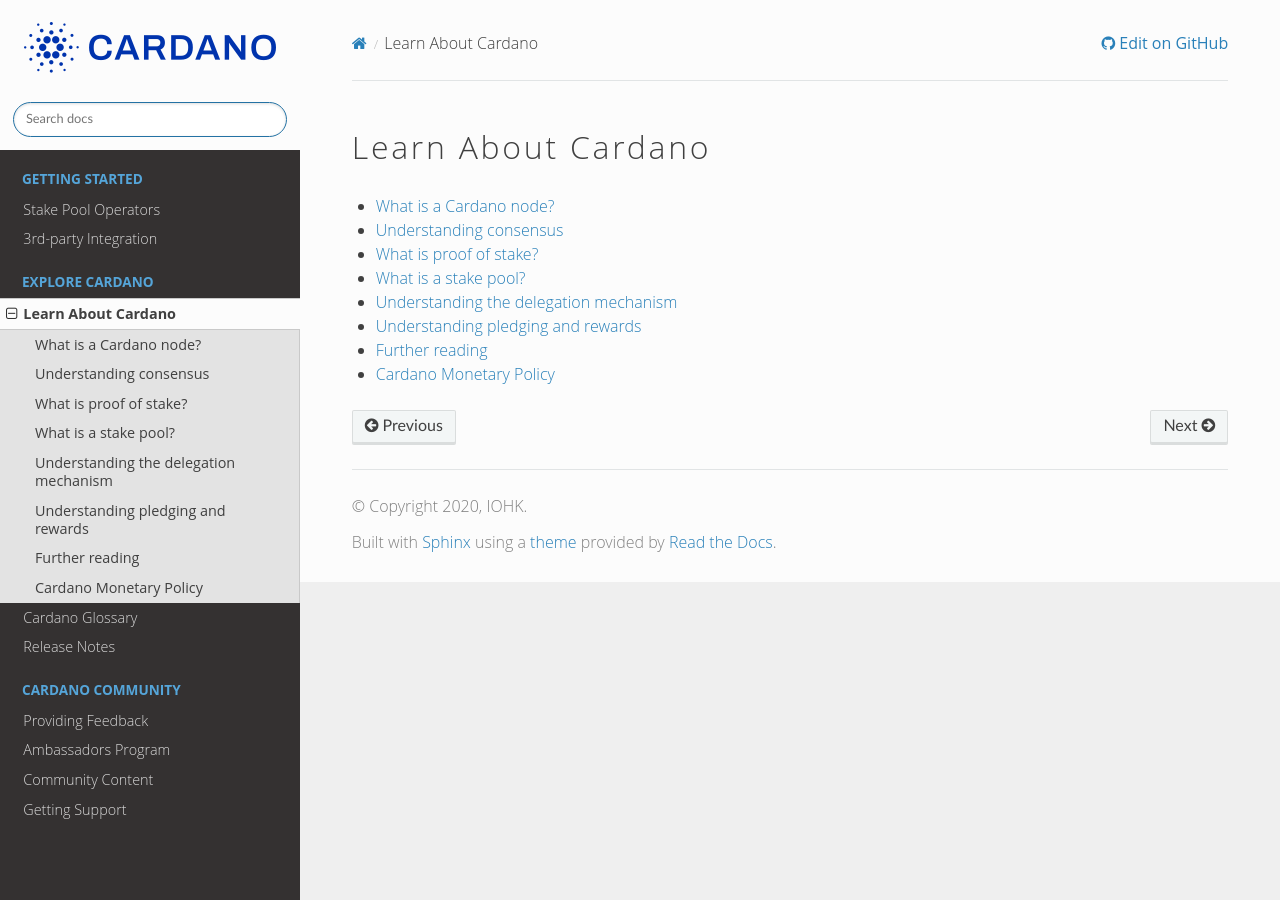
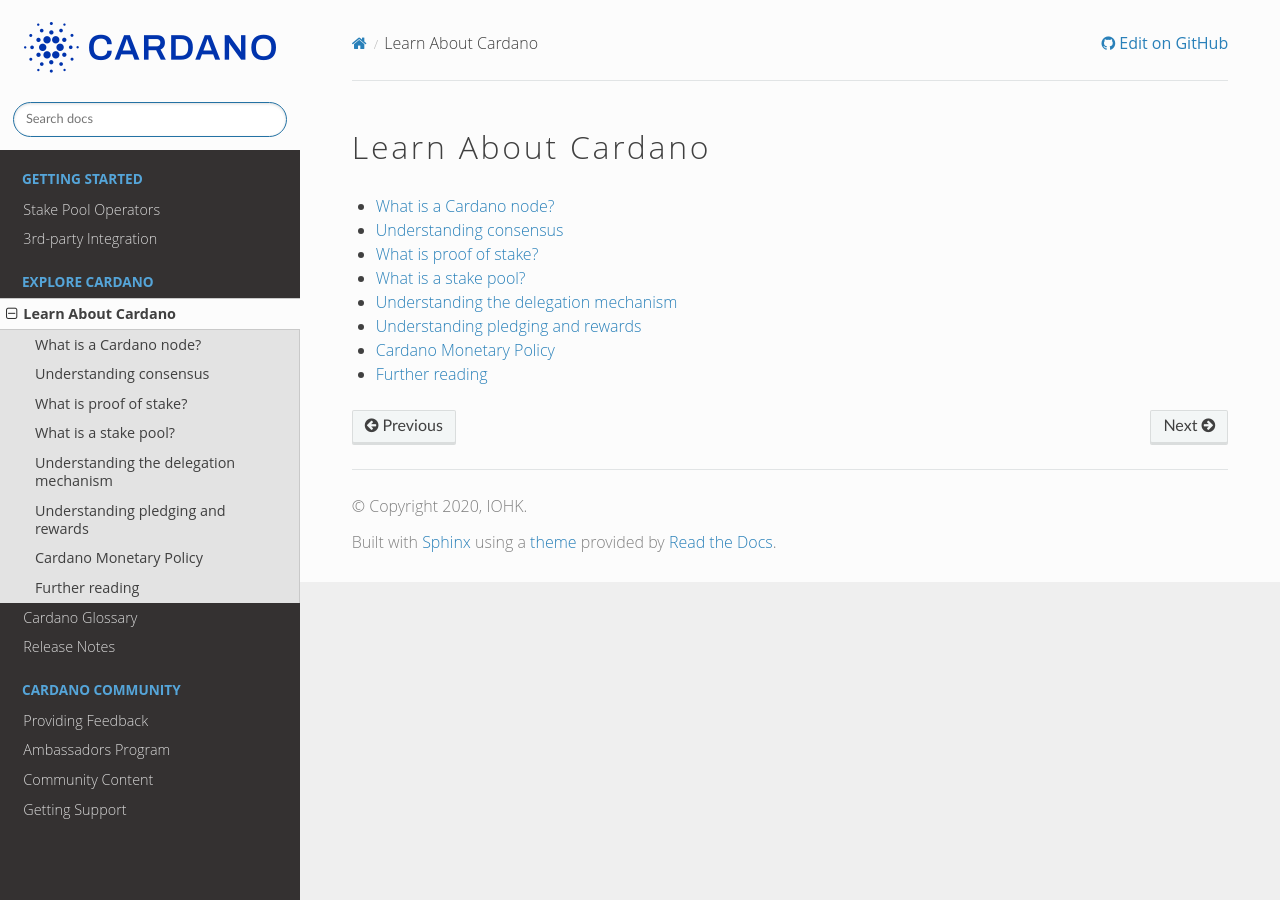
Before and after one commit to input-output-hk/technical-docs, a Sphinx documentation site: the page built from source/learn-about-cardano/index.rst, in a window 1280 px wide. Built offline with Sphinx 7.4.7 and the Read the Docs theme 2.0.0, drawn with Linux system fonts in a browser that asks for light colours; pages that are not in the unit, such as notebooks, are missing from menus.

```diff
--- a/source/learn-about-cardano/index.rst
+++ b/source/learn-about-cardano/index.rst
@@ -12,5 +12,5 @@ Learn About Cardano
    what-is-a-stakepool
    understanding-the-delegation-mechanism
    understanding-pledging-and-rewards
+   cardano-monetary-policy
    further-reading
-   cardano-monetary-policy
```
